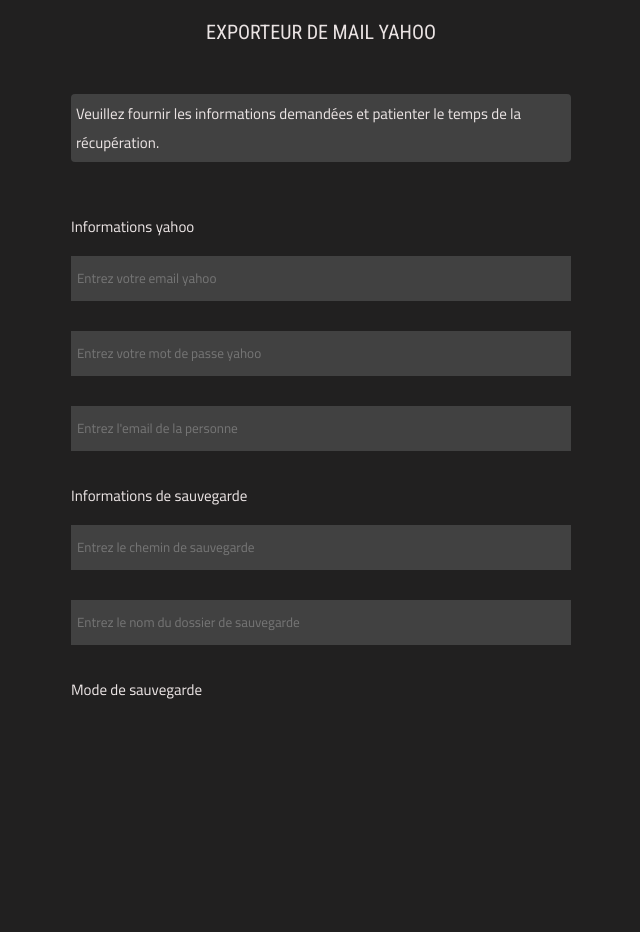
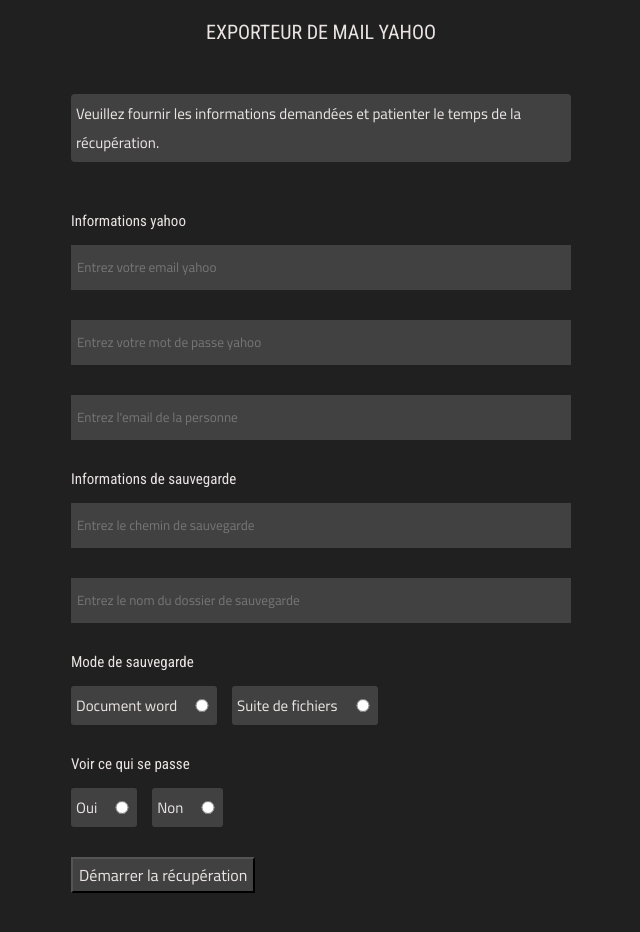
Before and after one commit to yahvya/personal-yahoo-exporter, a Vue app: page / in a window 1280 px wide. Shown: the top 932 px of the page, without its empty margins (319-959 px from the left). Before the commit the page ends 800 px from the top, so only its background shows below. Built offline with nearby package versions, Linux system fonts and the light colour scheme.

Commit message:
ajout de la configuration d'export complétion des champs requis sur la page principale ajout du composant boutton configuration rapide de la fenêtre

```diff
--- a/electron/main.ts
+++ b/electron/main.ts
@@ -32,6 +32,8 @@ function createWindow() {
     webPreferences: {
       preload: path.join(__dirname, 'preload.mjs'),
     },
+    center: true,
+    autoHideMenuBar: true
   })
 
   // Test active push message to Renderer-process.
--- /dev/null
+++ b/src/components/button/Button.css
@@ -0,0 +1,4 @@
+.app-button{
+    border: solid 1px var(--on-background-color);
+    cursor: pointer;
+}
--- /dev/null
+++ b/src/components/button/Button.vue
@@ -0,0 +1,5 @@
+<script></script>
+
+<template>
+    <button class="app-button upper-bg large-fsize"><slot></slot></button>
+</template>
--- /dev/null
+++ b/src/exporter/ExportConfig.ts
@@ -0,0 +1,10 @@
+export default [
+    {
+        label: "Document word",
+        value: "word-document"
+    },
+    {
+        label: "Suite de fichiers",
+        value: "files-list"
+    },
+];
--- a/src/views/app/App.css
+++ b/src/views/app/App.css
@@ -9,7 +9,8 @@
 .app-form{
     margin: auto;
     margin-top: 50px;
-    width: fit-content;
+    margin-bottom: 80px;
+    width: 500px;
     max-width: 90%;
 }
 
@@ -19,4 +20,22 @@
 
 .app-form .section{
     margin-top: 30px;
+    font-family: var(--special-font);
 }
+
+.app-form .choice input.form-input{
+    width: 20px;
+    height: auto;
+    margin-top: 0px !important;
+    margin-bottom: 0px !important;
+}
+
+.app-form .choice{
+    padding: 5px;
+    border-radius: 3px;
+    background-color: var(--on-background-color);
+}
+
+.app-form .app-button{
+    margin-top: 30px;
+}
--- a/src/views/app/App.vue
+++ b/src/views/app/App.vue
@@ -2,13 +2,19 @@
     import "./App.css";
     import InfoMessage from "@/components/info-message/InfoMessage.vue";
     import FormInput from "@/components/form-input/FormInput.vue";
+    import Button from "@/components/button/Button.vue";
+    import ExportConfig from "@/exporter/ExportConfig.ts";
 
     export default{
         components: {
             InfoMessage: InfoMessage,
-            FormInput: FormInput
+            FormInput: FormInput,
+            Button: Button
         },
-        datas: {
+        data(){
+            return {
+                exportConfig: ExportConfig
+            }
         }
     }
 </script>
@@ -29,21 +35,24 @@
         >Informations yahoo</p>
 
         <FormInput
+            required
             type="text"
-            required
             placeholder="Entrez votre email yahoo"
+            name="user-email"
         />
 
         <FormInput
+            required
             type="password"
-            required
             placeholder="Entrez votre mot de passe yahoo"
+            name="user-password"
         />
 
         <FormInput
-            type="password"
             required
+            type="email"
             placeholder="Entrez l'email de la personne"
+            name="conversation-email"
         />
 
         <p
@@ -51,15 +60,17 @@
         >Informations de sauvegarde</p>
 
         <FormInput
+            required
             type="text"
-            required
             placeholder="Entrez le chemin de sauvegarde"
+            name="save-path"
         />
 
         <FormInput
+            required
             type="text"
-            required
             placeholder="Entrez le nom du dossier de sauvegarde"
+            name="save-dirname"
         />
 
         <p
@@ -67,7 +78,59 @@
         >Mode de sauvegarde</p>
 
         <div class="flex-row align-center small-gap">
+            <div
+                v-for="config in exportConfig"
+                class="choice flex-row align-center small-gap"
+            >
+                <label
+                    :for="'method-' + config.value"
+                >{{ config.label }}</label>
+                <FormInput
+                    required
+                    type="radio"
+                    name="save-mode"
+                    :value="config.value"
+                    :id="'method-' + config.value"
+                />
+            </div>
+        </div>
 
+        <p
+            class="section"
+        >Voir ce qui se passe</p>
+
+        <div class="flex-row align-center small-gap">
+            <div
+                class="choice flex-row align-center small-gap"
+            >
+                <label
+                    for="yes-choice"
+                >Oui</label>
+                <FormInput
+                    required
+                    type="radio"
+                    name="control-choice"
+                    value="yes"
+                    id="yes-choice"
+                />
+            </div>
+
+            <div
+                class="choice flex-row align-center small-gap"
+            >
+                <label
+                    for="no-choice"
+                >Non</label>
+                <FormInput
+                    required
+                    type="radio"
+                    name="control-choice"
+                    value="no"
+                    id="no-choice"
+                />
+            </div>
         </div>
+
+        <Button>Démarrer la récupération</Button>
     </form>
 </template>
```
